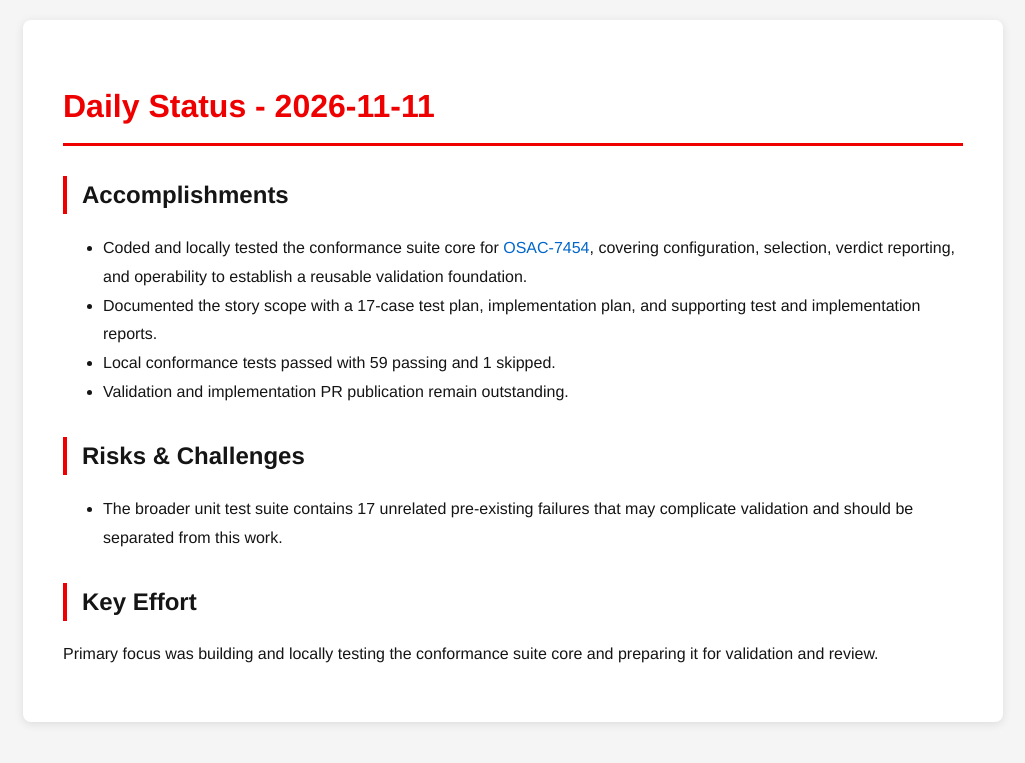
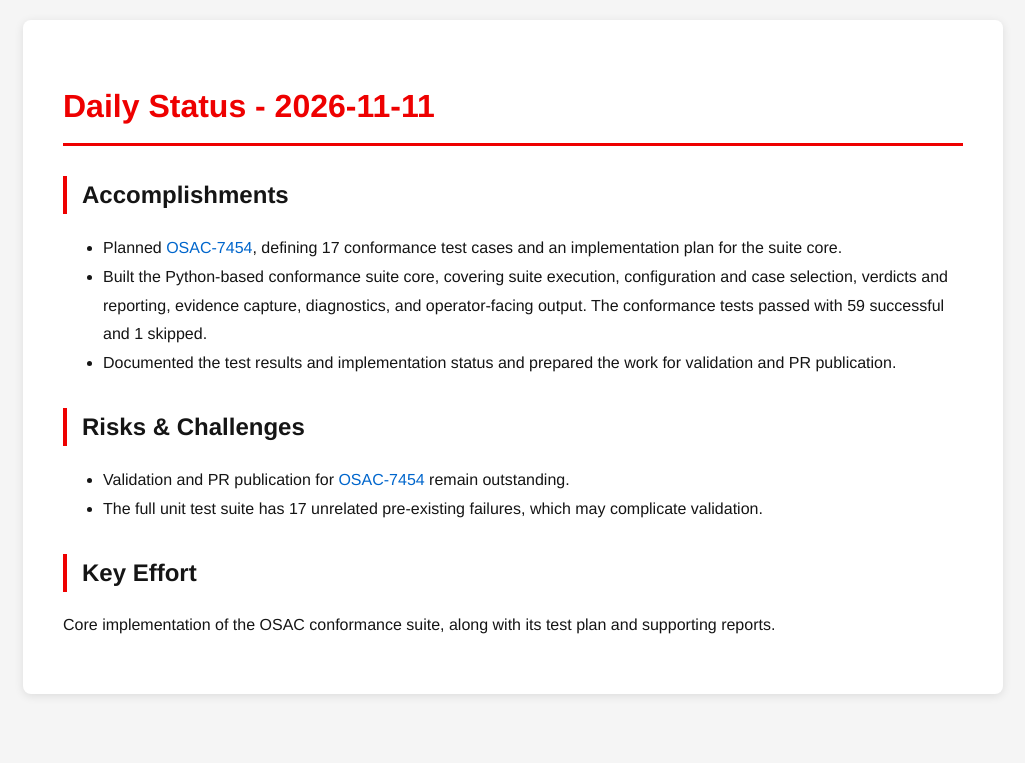
Before and after one commit to tzvatot/daily-status, a Jekyll site: the page built from 2026-11-11.md, in a window 1280 px wide. Shown: the top 763 px of the page, without its empty margins (127-1152 px from the left). Built offline with Jekyll 4.4.1, drawn with Linux system fonts in a browser that asks for light colours.

Commit message:
Daily status update - 2026-11-11

```diff
--- a/2026-11-11.md
+++ b/2026-11-11.md
@@ -7,13 +7,13 @@ date: 2026-11-11
 # Daily Status - 2026-11-11
 
 ## Accomplishments
-- Coded and locally tested the conformance suite core for [OSAC-7454](https://redhat.atlassian.net/browse/OSAC-7454), covering configuration, selection, verdict reporting, and operability to establish a reusable validation foundation.
-- Documented the story scope with a 17-case test plan, implementation plan, and supporting test and implementation reports.
-- Local conformance tests passed with 59 passing and 1 skipped.
-- Validation and implementation PR publication remain outstanding.
+- Planned [OSAC-7454](https://redhat.atlassian.net/browse/OSAC-7454), defining 17 conformance test cases and an implementation plan for the suite core.
+- Built the Python-based conformance suite core, covering suite execution, configuration and case selection, verdicts and reporting, evidence capture, diagnostics, and operator-facing output. The conformance tests passed with 59 successful and 1 skipped.
+- Documented the test results and implementation status and prepared the work for validation and PR publication.
 
 ## Risks & Challenges
-- The broader unit test suite contains 17 unrelated pre-existing failures that may complicate validation and should be separated from this work.
+- Validation and PR publication for [OSAC-7454](https://redhat.atlassian.net/browse/OSAC-7454) remain outstanding.
+- The full unit test suite has 17 unrelated pre-existing failures, which may complicate validation.
 
 ## Key Effort
-Primary focus was building and locally testing the conformance suite core and preparing it for validation and review.
+Core implementation of the OSAC conformance suite, along with its test plan and supporting reports.
```
